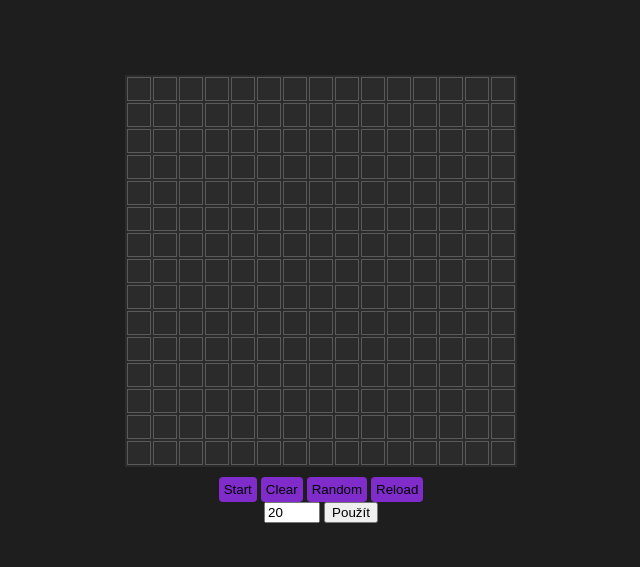
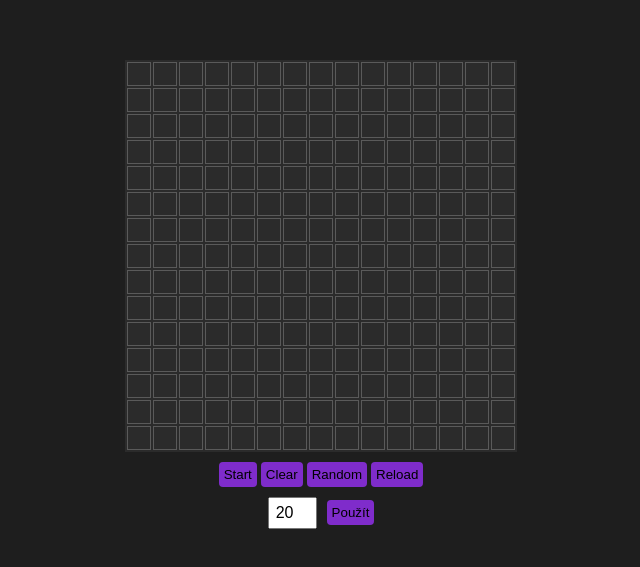
Before and after one commit to vojtechsilhanek/GoL, a plain HTML site: page index.html in a window 1280 px wide. Shown: the part 129-696 px from the top of the page, without its empty margins (319-959 px from the left). Drawn offline with Linux system fonts and the light colour scheme.

Commit message:
Add files via upload

```diff
--- a/styles/life.css
+++ b/styles/life.css
@@ -34,3 +34,30 @@ td.live {
   border: none;
   padding: 5px;
 }
+
+.cell-controls {
+  margin: 10px 0;
+  display: flex;
+  gap: 10px;
+  align-items: center;
+  justify-content: center;
+}
+
+.cell-controls span {
+  font-size: 16px;
+  color: #000;
+}
+
+.cell-controls input {
+  width: 35px;
+  text-align: center;
+  font-size: 16px;
+  padding: 5px;
+}
+
+.cell-controls button {
+  background-color: #7f2ccb;
+  border-radius: 4px;
+  border: none;
+  padding: 5px;
+}
```
